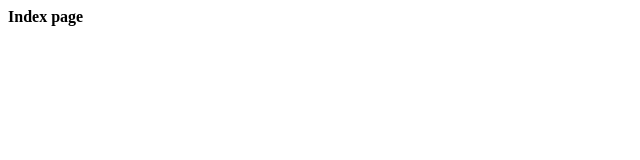
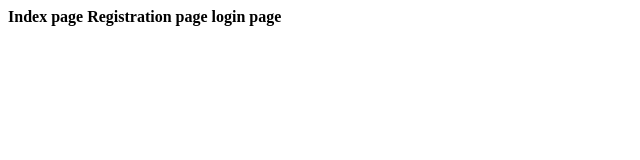
Before and after one commit to SambhavSurthi/DevOps-31622, a plain HTML site: page index.html in a window 1280 px wide. Shown: the whole page, without its empty margins (0-640 px from the left). Drawn offline with Linux system fonts and the light colour scheme.

Commit message:
modified index.html

```diff
--- a/index.html
+++ b/index.html
@@ -1 +1,3 @@
 <b> Index page </b>
+<b> Registration page </b>
+<b> login page </b>
```
